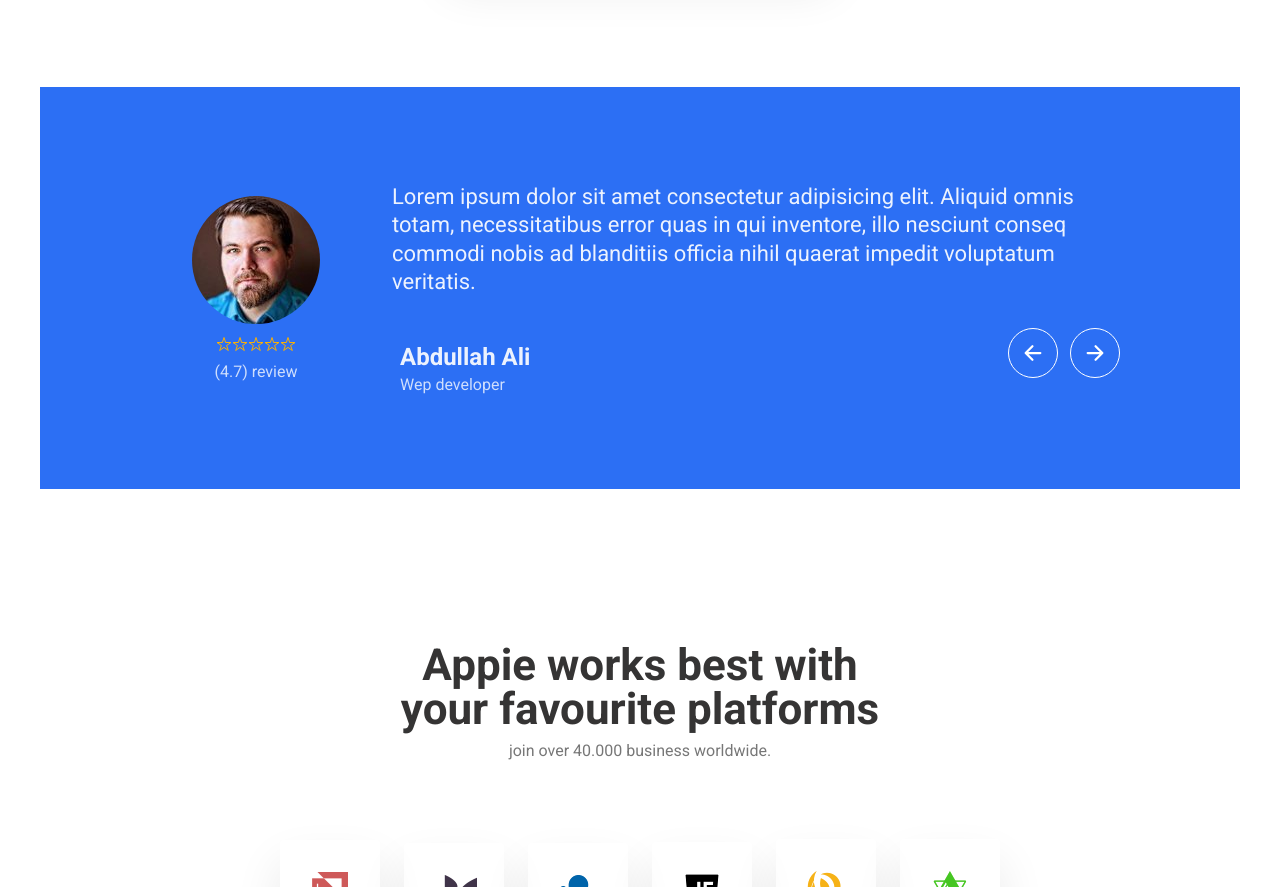
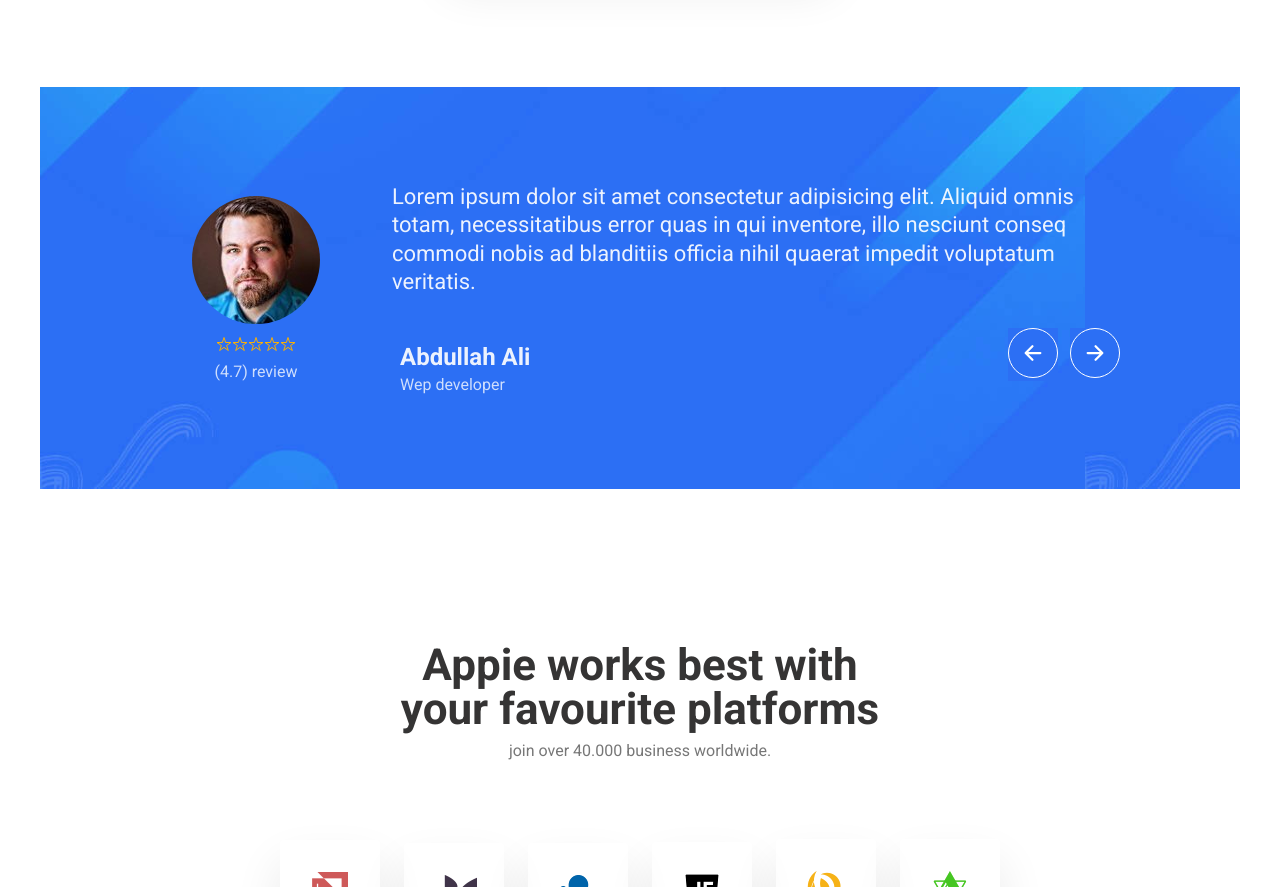
Before and after one commit to Abdullah-Ali-AbdElWhaab/appie-application-by-html-css, a plain HTML site: page index.html in a window 1280 px wide. Shown: the part 5608-6495 px from the top of the page. Drawn offline with nearby package versions, Linux system fonts and the light colour scheme; some packages are replaced by stand-ins of ours; a script that the page names is missing.

Commit message:
small updates for css

```diff
--- a/css/style.css
+++ b/css/style.css
@@ -689,10 +689,12 @@
 /* ********************** */
 /*  testimonials-SECTION  */
 /* ********************** */
-.testimonial-section {
-}
+
 .testimonials {
-  background-color: #2c6ff4;
+  /* if img not like you add this color */
+  /* background-color: #2c6ff4; */
+  background-image: url(../img/testimonial-bg-2.91b99839.jpg);
+  background-size: contain;
   padding: 9.6rem 12.8rem;
   display: flex;
   flex-direction: row;
```
